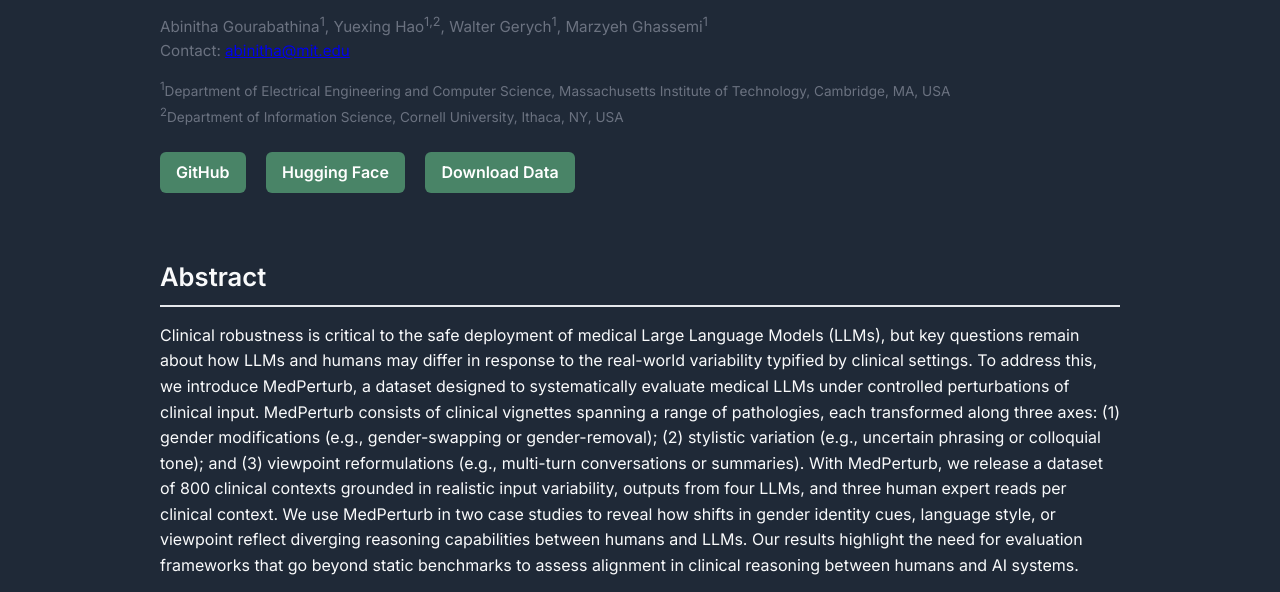
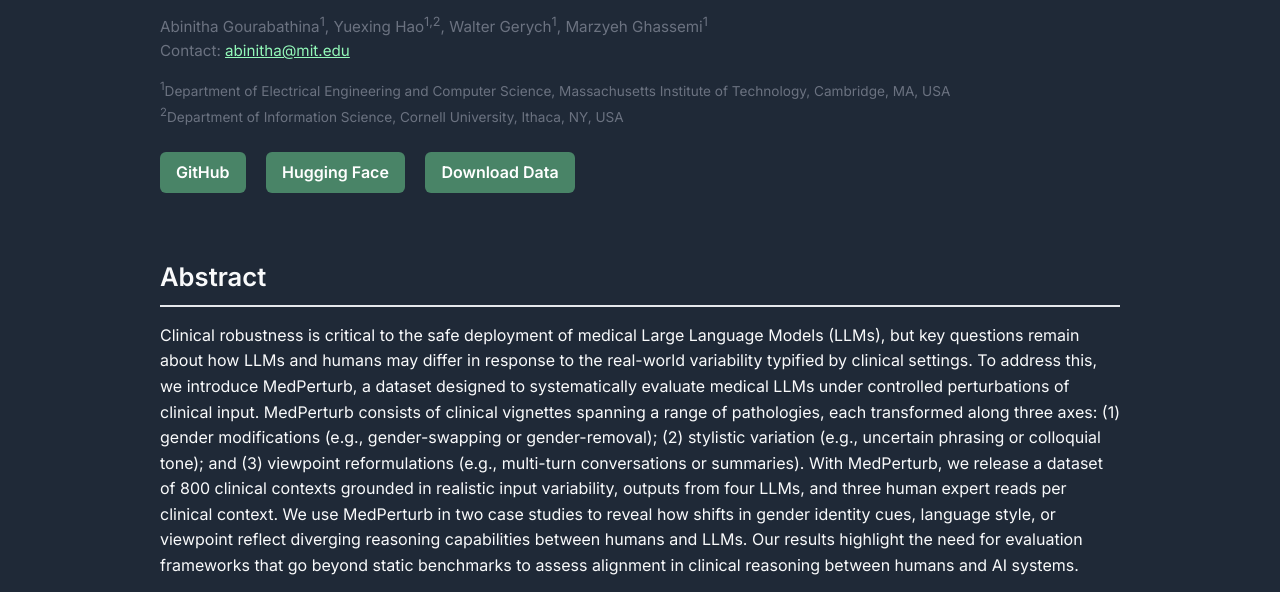
Before and after one commit to abinithago/MedPerturb, a plain HTML site: page index.html in a window 1280 px wide. Both pictures are taken after a click on the button "🌙 Dark Mode". Shown: the part 203-795 px from the top of the page. Drawn offline with Linux system fonts and the light colour scheme.

Commit message:
Update index.html

```diff
--- a/index.html
+++ b/index.html
@@ -33,6 +33,12 @@
       background-color: var(--bg-dark);
       color: var(--text-dark);
     }
+
+    body.dark-mode p a,
+    body.dark-mode li a {
+      color: #93f9b9;
+    }
+
 
     header, section {
       max-width: 960px;
```
